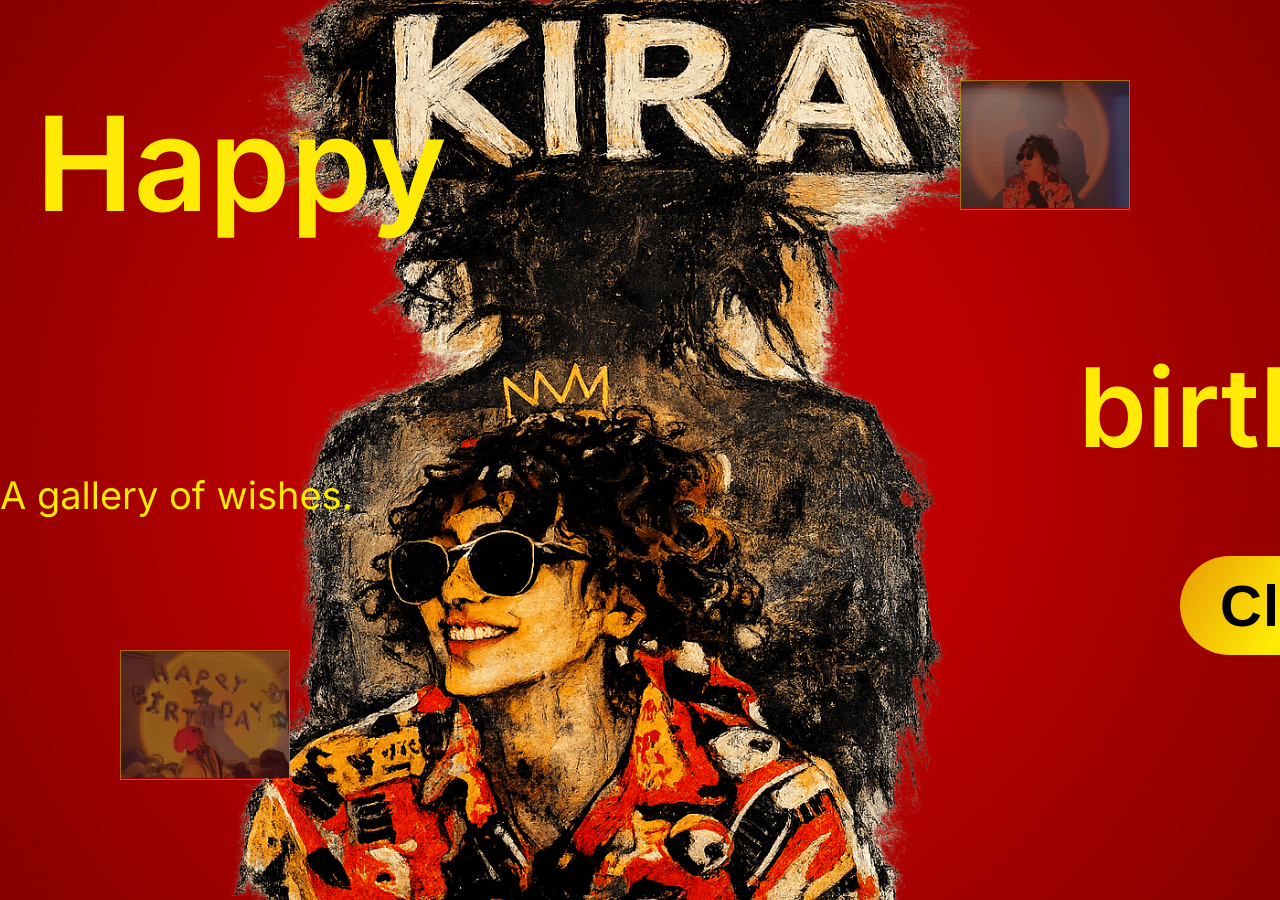
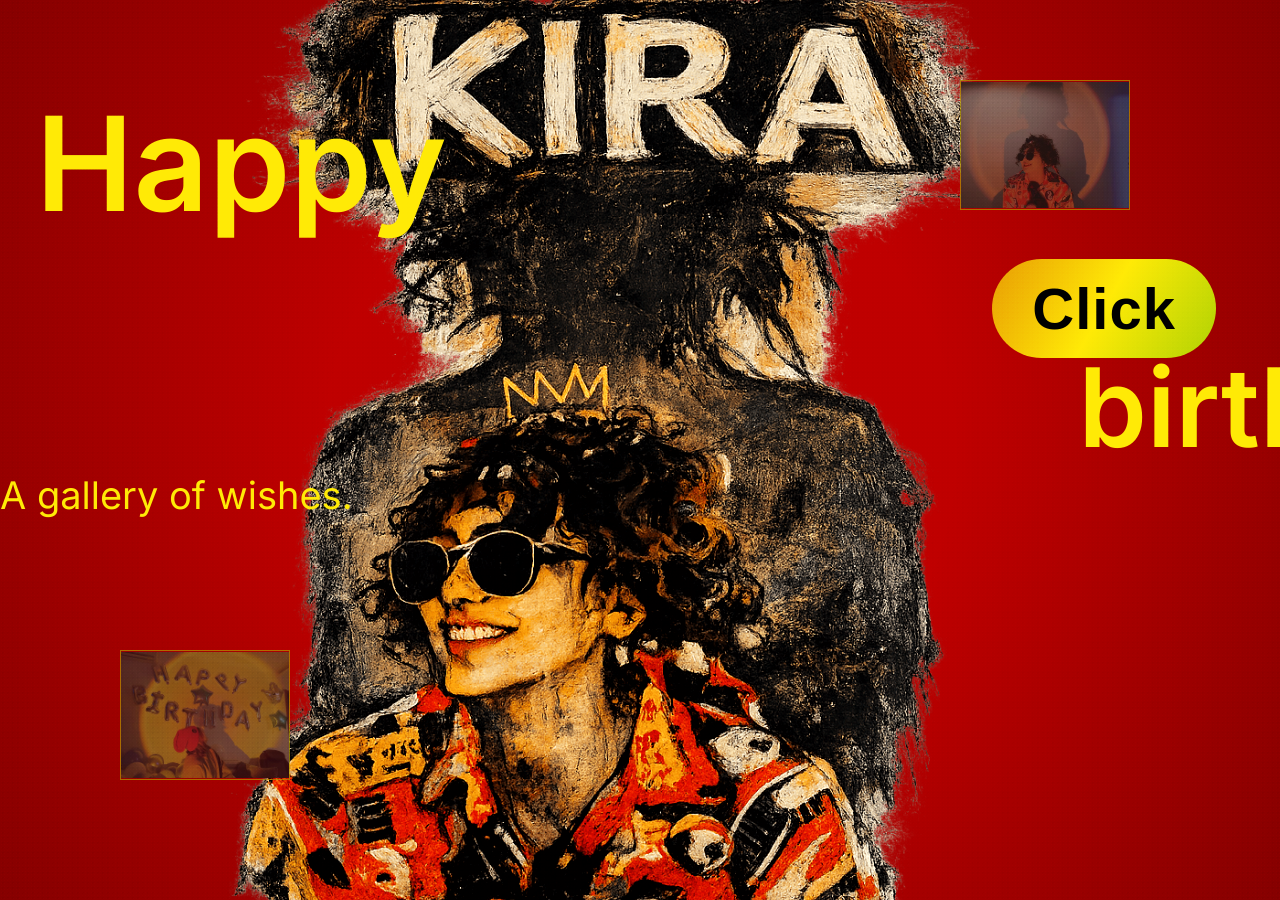
Before and after one commit to amber19900514/happy-bir-to-kira, a plain HTML site: page index.html in a window 1280 px wide. Shown: the top 900 px of the page. Drawn offline with Linux system fonts and the light colour scheme; no server answers.

Commit message:
Refactor CSS styles for improved organization

```diff
--- a/css/style.css
+++ b/css/style.css
@@ -189,9 +189,9 @@ h2 {
 /* MUSIC */
 
 .music-cta {
-  position: relative;
-  margin-top: 20px;
-  margin-left: 1180px;
+  position: absolute;
+  right: 5%;
+  top: 40%;
   padding: 16px 40px;
   border-radius: 50px;
   border: none;
```
